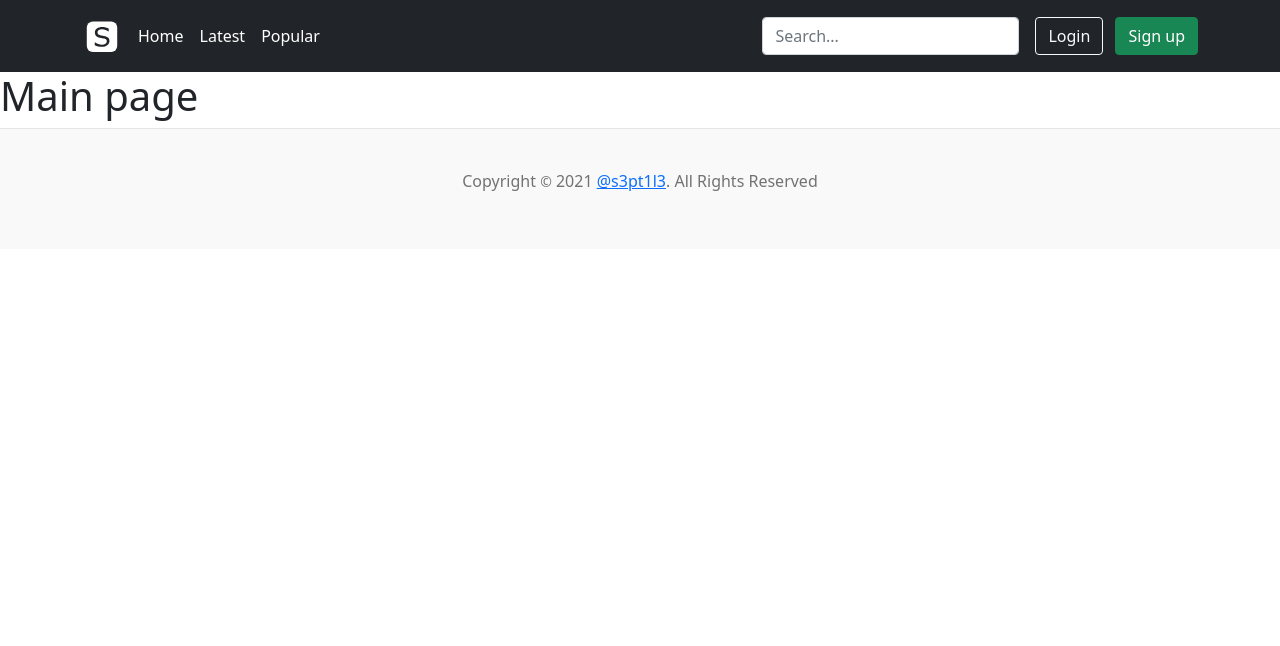
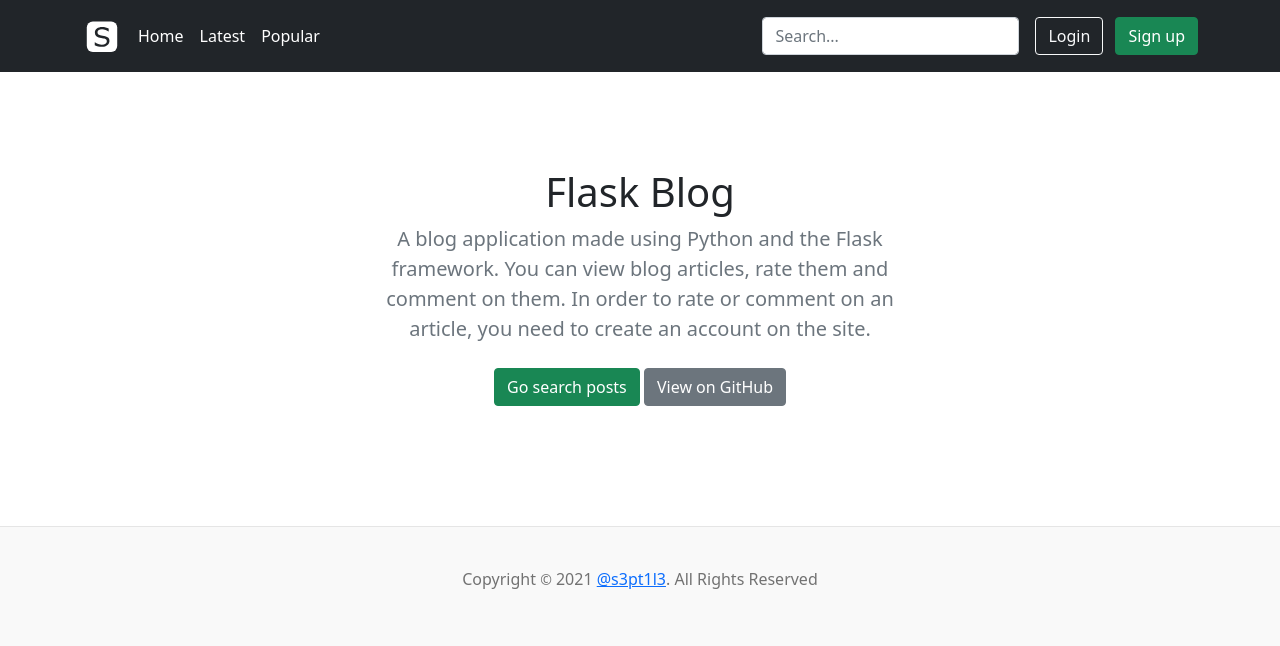
Before and after one commit to s3pt1l3/flask_blog, a Flask app: page / in a window 1280 px wide. Shown: the top 646 px of the page. Run offline with Flask 2, Linux system fonts and the light colour scheme; some libraries are stand-ins or nearby versions.

Commit message:
feat: added main section

```diff
--- a/templates/index.html
+++ b/templates/index.html
@@ -2,4 +2,17 @@
 
 {% block title %}S3PT1L3 BLOG{% endblock title %}
 
-{% block main %}<h1>Main page</h1>{% endblock main %}
+{% block main %}
+    <section class="py-5 text-center container">
+        <div class="row py-lg-5">
+            <div class="col-lg-6 col-md-8 mx-auto">
+                <h1 class="fw-light">Flask Blog</h1>
+                <p class="lead text-muted">A blog application made using Python and the Flask framework. You can view blog articles, rate them and comment on them. In order to rate or comment on an article, you need to create an account on the site.</p>
+                <p>
+                    <a href="#search" class="btn btn-success my-2">Go search posts</a>
+                    <a href="https://github.com/s3pt1l3/flask_blog" class="btn btn-secondary my-2">View on GitHub</a>
+                </p>
+            </div>
+        </div>
+    </section>
+{% endblock main %}
```
